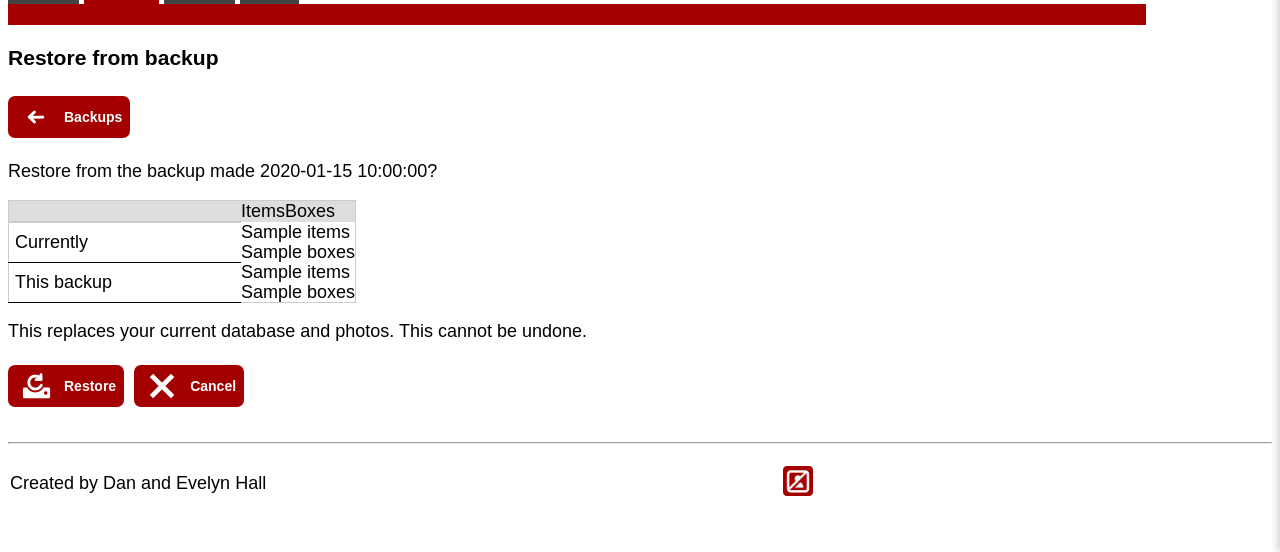
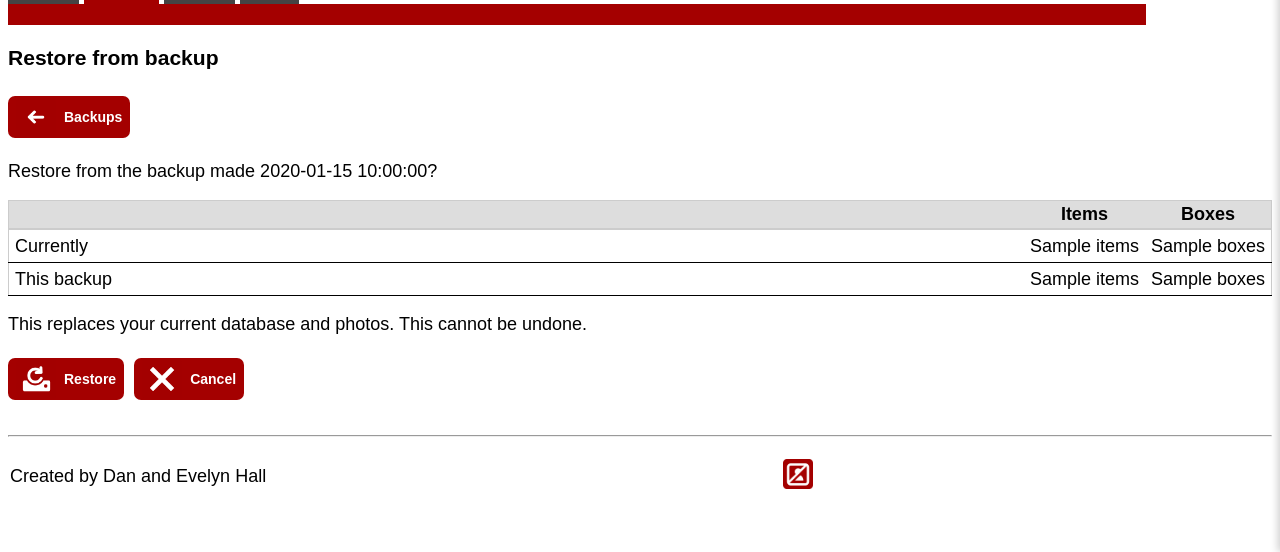
Before and after one commit to airbornedan/IMPS, a Python web app: template templates/control_panel/cp_backuprestoreconfirm.html in a window 1280 px wide. Shown: the part 248-800 px from the top of the page. Run offline with Jinja, Linux system fonts and the light colour scheme; the template is opened without the code that fills it: most values are stand-ins (such as "Sample title", 1, 10 or a date in 2020); some libraries are stand-ins or nearby versions.

Commit message:
Fix Download/Restore columns stacking instead of sitting side-by-side
table_cell-actions/table_label-actions only set width/alignment --
display: table-cell comes from the base table_cell/table_label class,
which I'd dropped instead of combining. Real precedent
(includeitemlist.html) always combines both classes, e.g. 'table_cell
table_cell-cat'. Same bug in both cp_backups.html's Download/Restore
columns and cp_backuprestoreconfirm.html's diff table.

```diff
--- a/templates/control_panel/cp_backuprestoreconfirm.html
+++ b/templates/control_panel/cp_backuprestoreconfirm.html
@@ -11,19 +11,19 @@
 <div class="item_display_table">
 <span class="table_head">
 	<span class="table_label"></span>
-	<span class="table_label-actions">Items</span>
-	<span class="table_label-actions">Boxes</span>
+	<span class="table_label table_label-actions">Items</span>
+	<span class="table_label table_label-actions">Boxes</span>
 </span>
 <span class="table_body">
 	<div class="table_row">
 		<div class="table_cell">Currently</div>
-		<div class="table_cell-actions">{{ diff.current.items }}</div>
-		<div class="table_cell-actions">{{ diff.current.boxes }}</div>
+		<div class="table_cell table_cell-actions">{{ diff.current.items }}</div>
+		<div class="table_cell table_cell-actions">{{ diff.current.boxes }}</div>
 	</div>
 	<div class="table_row">
 		<div class="table_cell">This backup</div>
-		<div class="table_cell-actions">{{ diff.candidate.items }}</div>
-		<div class="table_cell-actions">{{ diff.candidate.boxes }}</div>
+		<div class="table_cell table_cell-actions">{{ diff.candidate.items }}</div>
+		<div class="table_cell table_cell-actions">{{ diff.candidate.boxes }}</div>
 	</div>
 </span>
 </div>
```
Also changed, not shown: templates/control_panel/cp_backups.html (+4 -4 lines).
